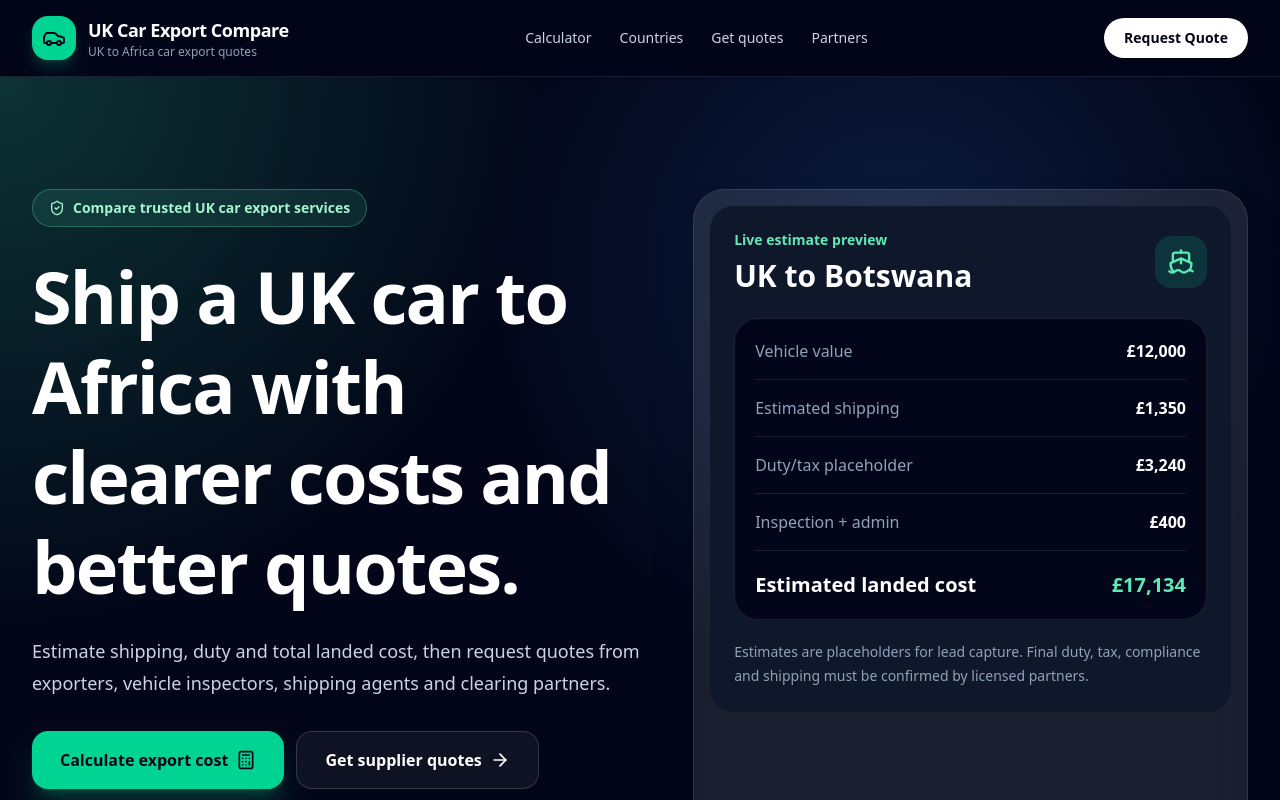
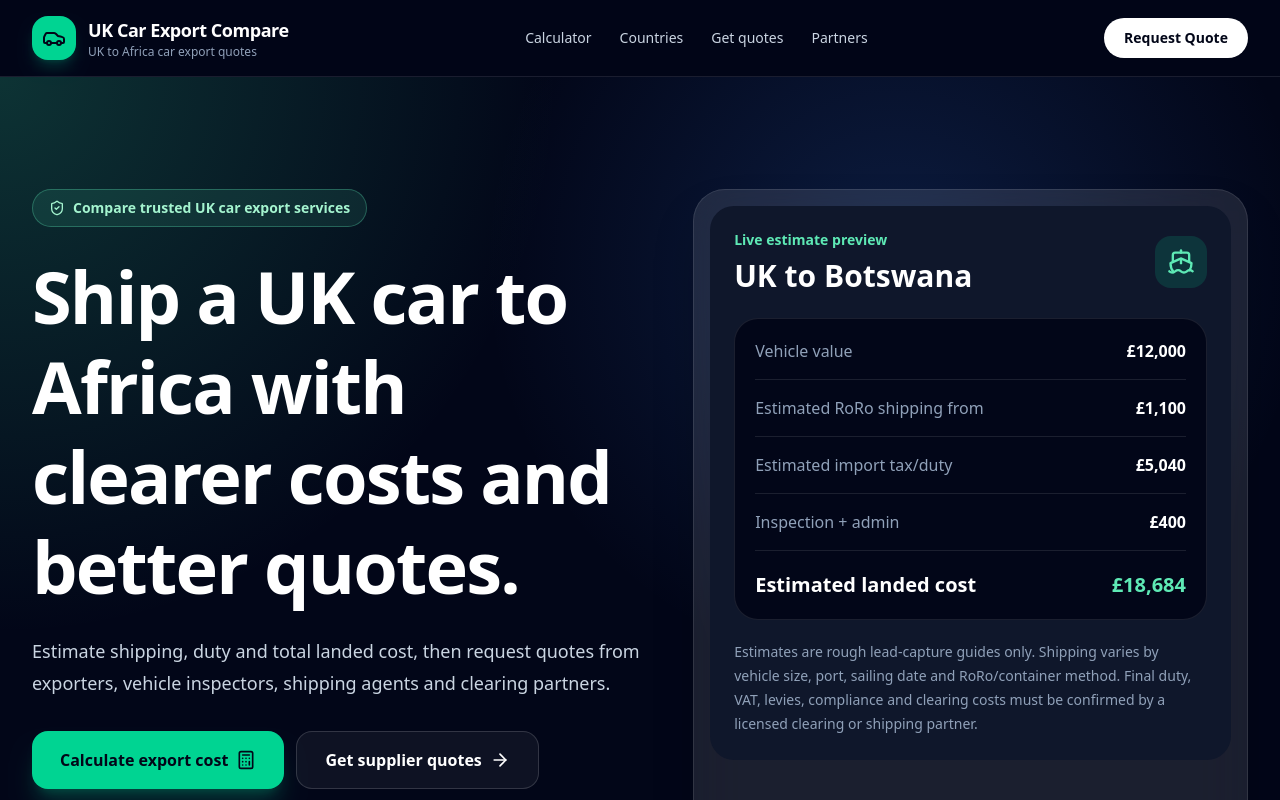
Before and after one commit to MisTrifler/uk-car-export-compare, a Next.js app in the folder uk-car-export-compare/: page / in a window 1280 px wide. Shown: the top 800 px of the page. Built offline with nearby package versions, Linux system fonts and the light colour scheme.

Commit message:
Update page.jsx

```diff
--- a/uk-car-export-compare/app/page.jsx
+++ b/uk-car-export-compare/app/page.jsx
@@ -24,39 +24,45 @@ import {
 const countries = {
   Botswana: {
     port: "Walvis Bay / Durban route",
-    shipping: 1350,
-    dutyRate: 0.27,
+    shipping: 1100,
+    dutyRate: 0.42,
     notes: "Popular for Toyota Hilux, Ranger, Prado, Fortuner and Land Cruiser imports.",
   },
   Nigeria: {
     port: "Lagos / Apapa route",
-    shipping: 1450,
-    dutyRate: 0.35,
+    shipping: 850,
+    dutyRate: 0.75,
     notes: "High demand for Toyota, Lexus, Mercedes, Honda and commercial vehicles.",
   },
   Zimbabwe: {
     port: "Durban / Beira route",
-    shipping: 1550,
-    dutyRate: 0.32,
+    shipping: 1830,
+    dutyRate: 0.85,
     notes: "Strong demand for Hilux, SUVs, vans and reliable Japanese vehicles.",
   },
   Ghana: {
     port: "Tema route",
-    shipping: 1400,
-    dutyRate: 0.30,
+    shipping: 600,
+    dutyRate: 0.40,
     notes: "Good market for Toyota, Hyundai, Kia, Mercedes and family SUVs.",
   },
   Kenya: {
     port: "Mombasa route",
-    shipping: 1500,
-    dutyRate: 0.34,
+    shipping: 1195,
+    dutyRate: 0.80,
     notes: "Age limits and compliance checks matter. Great for Japanese and UK stock.",
   },
   Zambia: {
     port: "Durban / Walvis Bay route",
-    shipping: 1600,
-    dutyRate: 0.31,
+    shipping: 2145,
+    dutyRate: 0.55,
     notes: "Demand for pickups, family SUVs, Toyota, Ford and Isuzu models.",
+  },
+  Lesotho: {
+    port: "Durban route, then overland to Maseru",
+    shipping: 1500,
+    dutyRate: 0.44,
+    notes: "Usually routed via South Africa. Duty, VAT and clearing should be confirmed before purchase.",
   },
 };
 
@@ -250,11 +256,11 @@ export default function UKCarExportCompare() {
                     <strong>{formatGBP(estimate.value)}</strong>
                   </div>
                   <div className="flex items-center justify-between border-b border-white/10 py-4">
-                    <span className="text-slate-400">Estimated shipping</span>
+                    <span className="text-slate-400">Estimated RoRo shipping from</span>
                     <strong>{formatGBP(estimate.shipping)}</strong>
                   </div>
                   <div className="flex items-center justify-between border-b border-white/10 py-4">
-                    <span className="text-slate-400">Duty/tax placeholder</span>
+                    <span className="text-slate-400">Estimated import tax/duty</span>
                     <strong>{formatGBP(estimate.duty)}</strong>
                   </div>
                   <div className="flex items-center justify-between border-b border-white/10 py-4">
@@ -268,7 +274,7 @@ export default function UKCarExportCompare() {
                 </div>
 
                 <p className="mt-5 text-sm leading-6 text-slate-400">
-                  Estimates are placeholders for lead capture. Final duty, tax, compliance and shipping must be confirmed by licensed partners.
+                  Estimates are rough lead-capture guides only. Shipping varies by vehicle size, port, sailing date and RoRo/container method. Final duty, VAT, levies, compliance and clearing costs must be confirmed by a licensed clearing or shipping partner.
                 </p>
               </div>
             </motion.div>
```
